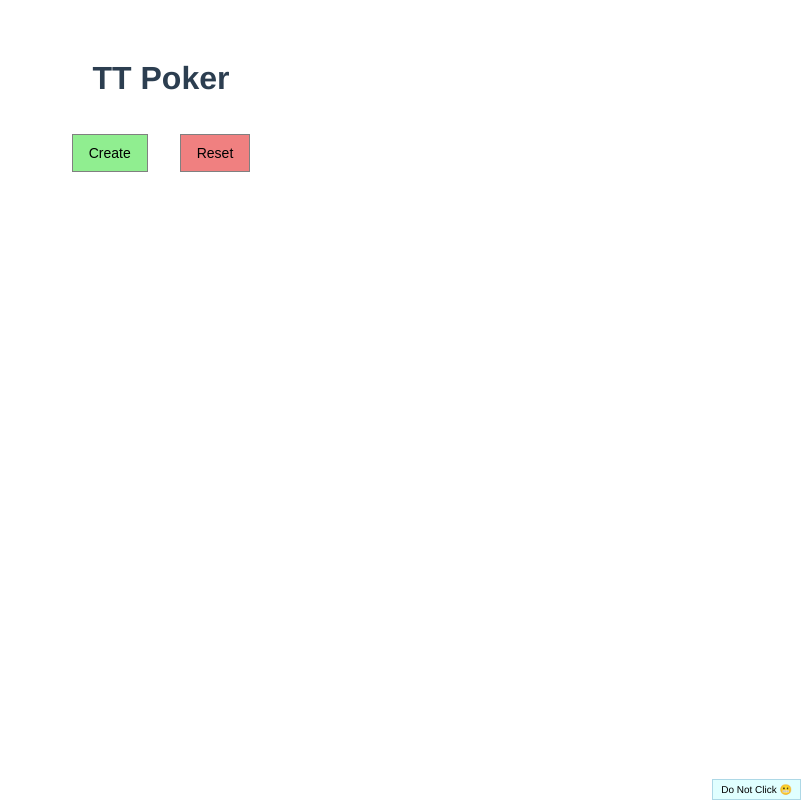
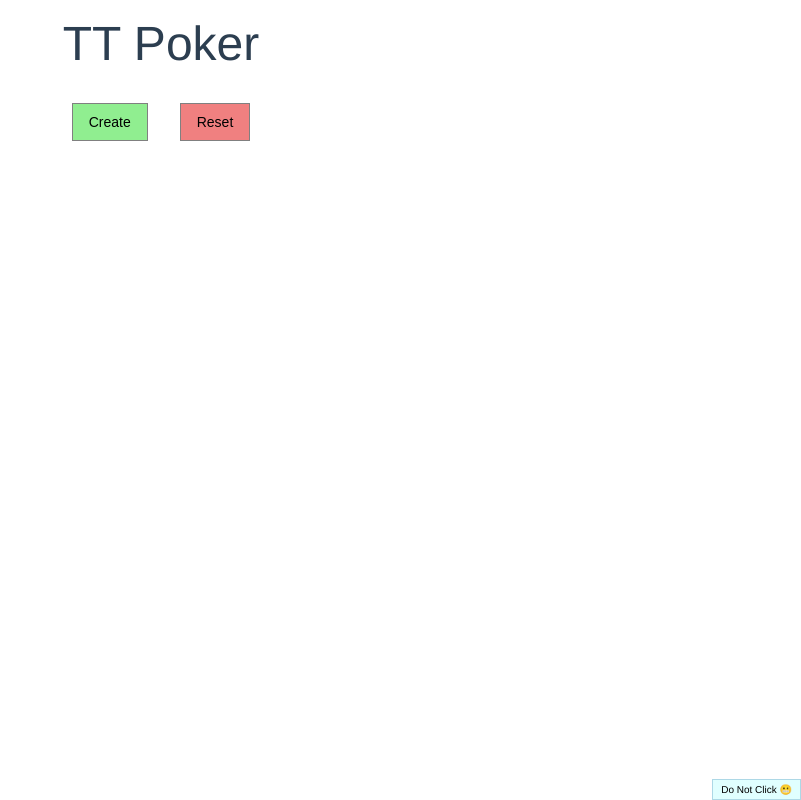
Before and after one commit to jnat01/tt-poker, a Vue app: page / in a window 1280 px wide. Shown: the whole page, without its empty margins (479-1280 px from the left). Built offline with nearby package versions, Linux system fonts and the light colour scheme.

Commit message:
Quick fix for anchor position

```diff
--- a/src/App.vue
+++ b/src/App.vue
@@ -1,5 +1,7 @@
 <template>
-  <h1>TT Poker</h1>
+  <div class="tt-app--header">
+    TT Poker
+  </div>
   <PokerTable />
   <a
     class="tt-app--do-not-click"
@@ -22,18 +24,29 @@ export default {
 </script>
 
 <style lang="scss">
-// #app boilerplate app styling
+body {
+  margin: 0;
+}
+
 #app {
   font-family: Avenir, Helvetica, Arial, sans-serif;
   -webkit-font-smoothing: antialiased;
   -moz-osx-font-smoothing: grayscale;
   text-align: center;
   color: #2c3e50;
-  margin-top: 60px;
+  position: relative;
+  min-height: 100vh
+}
+
+.tt-app {
+  &--header {
+    font-size: 48px;
+    font-weight: 500;
+    padding-top: 16px;
   }
 
   // the fun anchor tag
-.tt-app--do-not-click {
+  &--do-not-click {
     background-color: lightcyan;
     border: 1px solid lightblue;
     color: black;
@@ -46,6 +59,7 @@ export default {
 
     &:hover {
       cursor: pointer;
+    }
   }
 }
 
```
Lines whose indentation alone changed are shown as unchanged.
